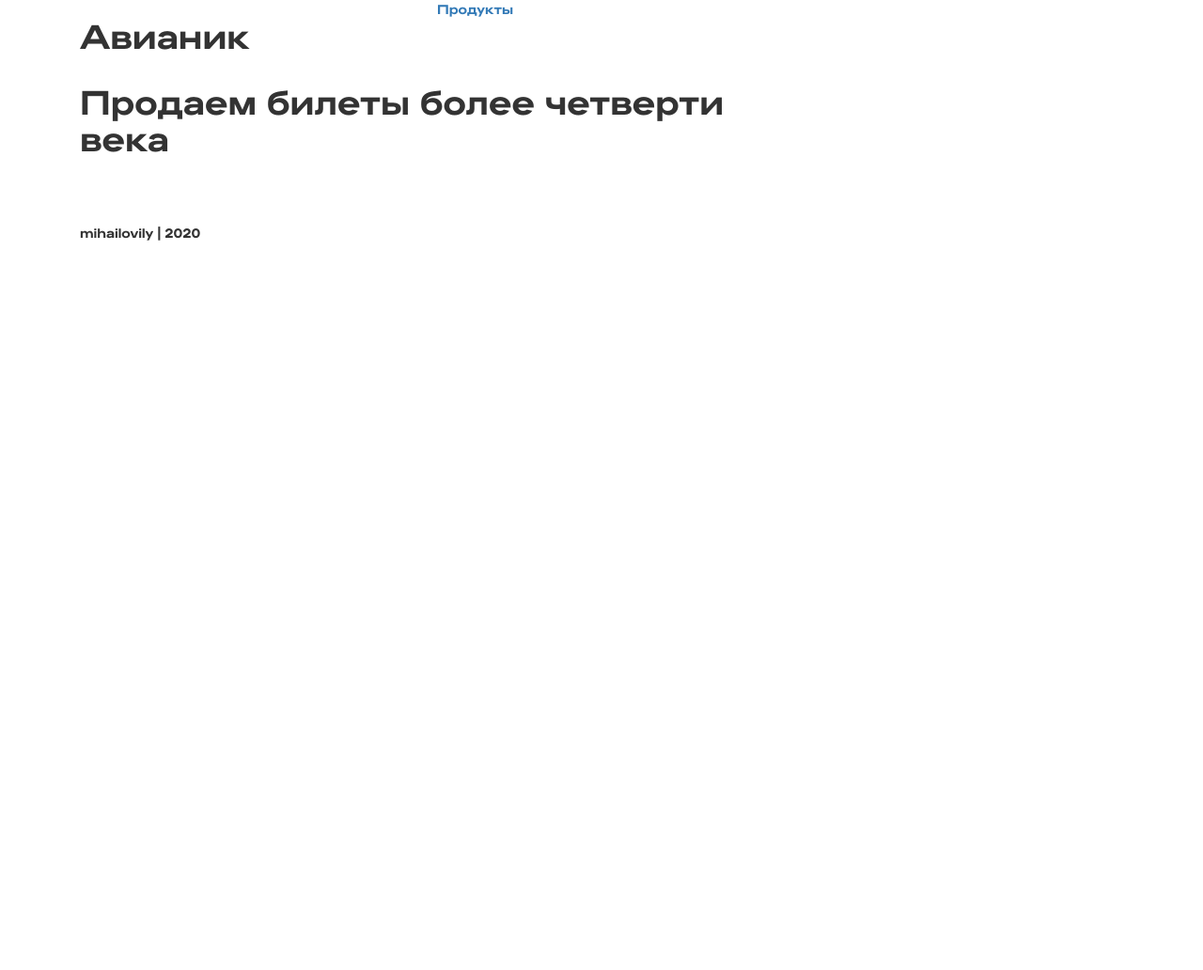
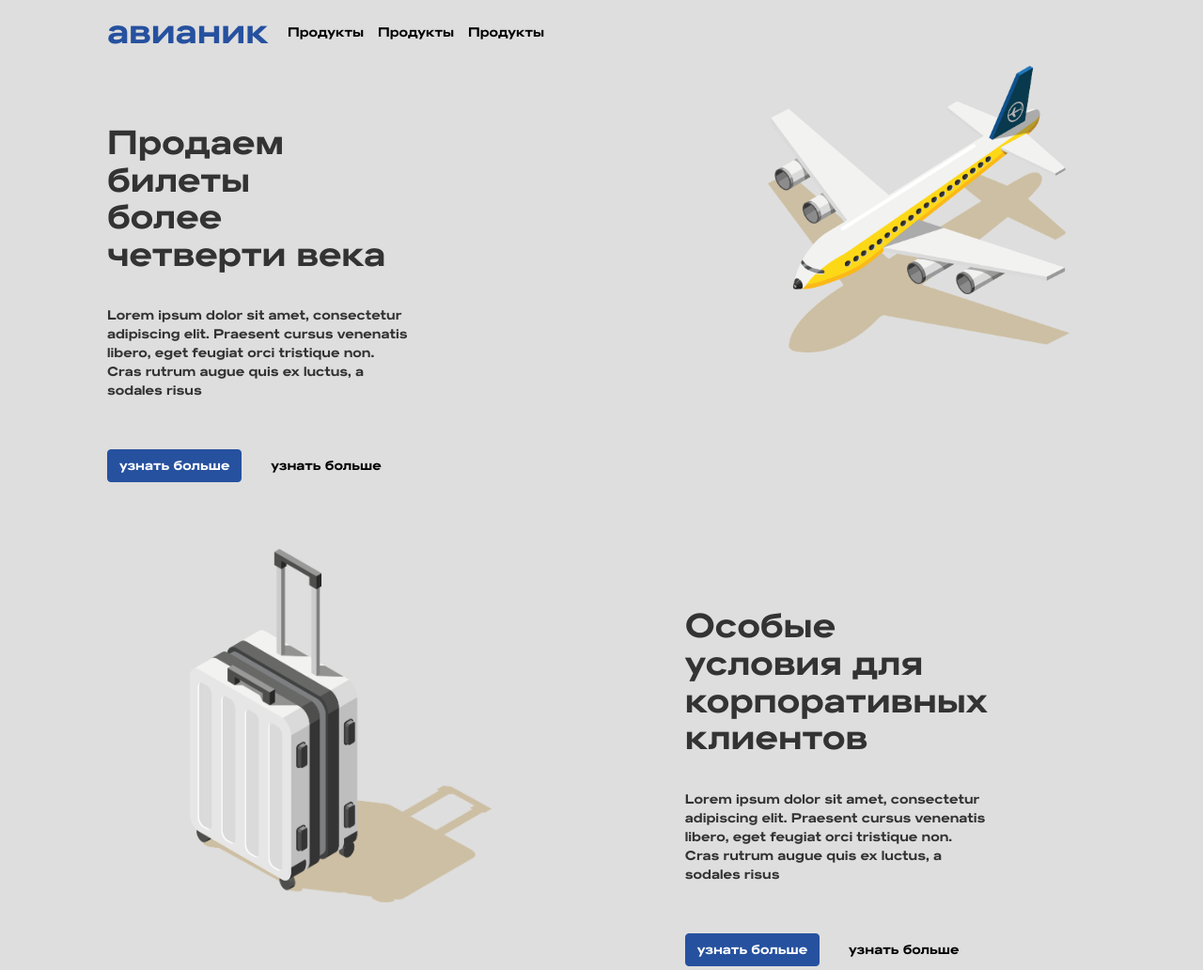
Before and after one commit to Mihailovily/Avianik-reborn, a plain HTML site: page index.pug in a window 1280 px wide. Shown: the top 1032 px of the page at 94% size. Before the commit the page ends 800 px from the top, so only its background shows below. Drawn offline with nearby package versions, Linux system fonts and the light colour scheme; files that its build step writes are made by us from their sources; files whose address does not match are found by name.

Commit message:
Big update

```diff
--- a/css/main.css
+++ b/css/main.css
@@ -6,3 +6,78 @@
 a, h1, p, ul, li{
     font-family: 'Rocket';
 }
+
+html, body{
+    background-color: #DEDEDE;
+}
+.container{
+    width: auto;
+    margin-left: 3em;
+    margin-right: 4em;
+}
+
+.normal{
+    width: 100%;
+}
+.zagolovok{
+    margin-bottom: 1em;
+
+}
+
+nav{
+    padding-bottom: 1em;
+    padding-top: 1em;
+    position: fixed;
+    width: 100%;
+    background:#DEDEDE;
+    z-index: 100;
+
+}
+
+.otstup{
+    margin-top: 3em;
+}
+
+.blue{
+    color: #26519F;
+}
+
+.noOtstup{
+    margin-top: 0px;
+    margin-bottom: 0px;
+}
+
+.black{
+    color: black;
+}
+
+.buttonblue, .buttonblue:hover, .buttonblue:active, .buttonblue:focus{
+    color: #fff !important;
+    background-color: #26519F !important;
+    border-color: #26519F !important;
+}
+
+.buttongray, .buttongray:hover, .buttongray:active, .buttongray:focus{
+    color: #333 !important;
+    background-color: #DEDEDE !important;
+    border-color: #DEDEDE !important;
+}
+
+.btnbluetext, .btnbluetext:hover{
+    color: white;
+    text-decoration: none;
+}
+
+.btnwhitetext, .btnwhitetext:hover{
+    color:black;
+    text-decoration: none;
+}
+
+.btn:focus,
+.btn:active {
+  box-shadow: none !important;
+}
+
+.btn-default:active:hover{
+
+}
--- a/header.pug
+++ b/header.pug
@@ -1,6 +1,10 @@
 nav
   div.mobile.container
-    div.col-sm-4
-      h1 Авианик
     div.col-sm-2
-      a(href="index.html") Продукты
+      h1.blue.noOtstup авианик
+    div.col-sm-1(style='margin-top: 10px;')
+      a.black(href="index.html") Продукты
+    div.col-sm-1(style='margin-top: 10px;')
+      a.black(href="index.html") Продукты
+    div.col-sm-1(style='margin-top: 10px;')
+      a.black(href="index.html") Продукты
--- a/index.pug
+++ b/index.pug
@@ -1,6 +1,26 @@
 extends base.pug
 block content
   div.container
-    div.col-sm-8
-        h1.my-4 Продаем билеты более четверти века
-        br
+    div.col-sm-4(style='margin-top: 8em;')
+        h1.zagolovok Продаем билеты <br> более четверти века
+        p Lorem ipsum dolor sit amet, consectetur adipiscing elit. Praesent cursus venenatis libero, eget feugiat orci tristique non. Cras rutrum augue quis ex luctus, a sodales risus
+        div.otstup(type="button" class="btn btn-default buttonblue" style="margin-right: 1em;")
+          a.btnbluetext(href=proj) узнать больше
+        div.otstup(type="button" class="btn btn-default buttongray")
+          a.btnwhitetext(href=proj) узнать больше
+    div.col-sm-4
+    div.col-sm-4(style='margin-top: 5em;')
+        img.normal(src='img/1.png')
+    div.col-sm-12
+    div.col-sm-1
+    div.col-sm-4(style='margin-top: 5em;')
+        img.normal(src='img/2.png')
+    div.col-sm-2
+    div.col-sm-4(style='margin-top: 8em;')
+        h1.zagolovok Особые условия для корпоративных клиентов
+        p Lorem ipsum dolor sit amet, consectetur adipiscing elit. Praesent cursus venenatis libero, eget feugiat orci tristique non. Cras rutrum augue quis ex luctus, a sodales risus
+        div.otstup(type="button" class="btn btn-default buttonblue" style="margin-right: 1em;")
+          a.btnbluetext(href=proj) узнать больше
+        div.otstup(type="button" class="btn btn-default buttongray")
+          a.btnwhitetext(href=proj) узнать больше
+    div.col-sm-12
```
Also changed, not shown: img/1.png (added), img/2.png (added), img/3.png (added), img/4.png (added), img/5.png (added), img/6.png (added), img/7.png (added), img/8.png (added), img/9.png (added), index.html.
